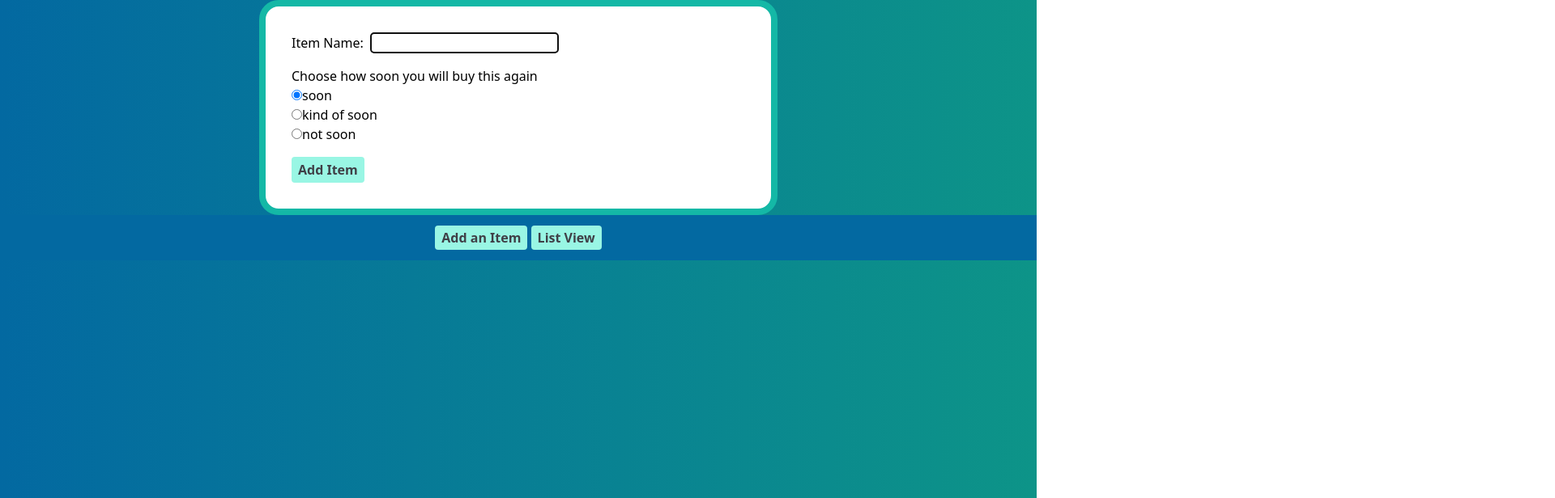
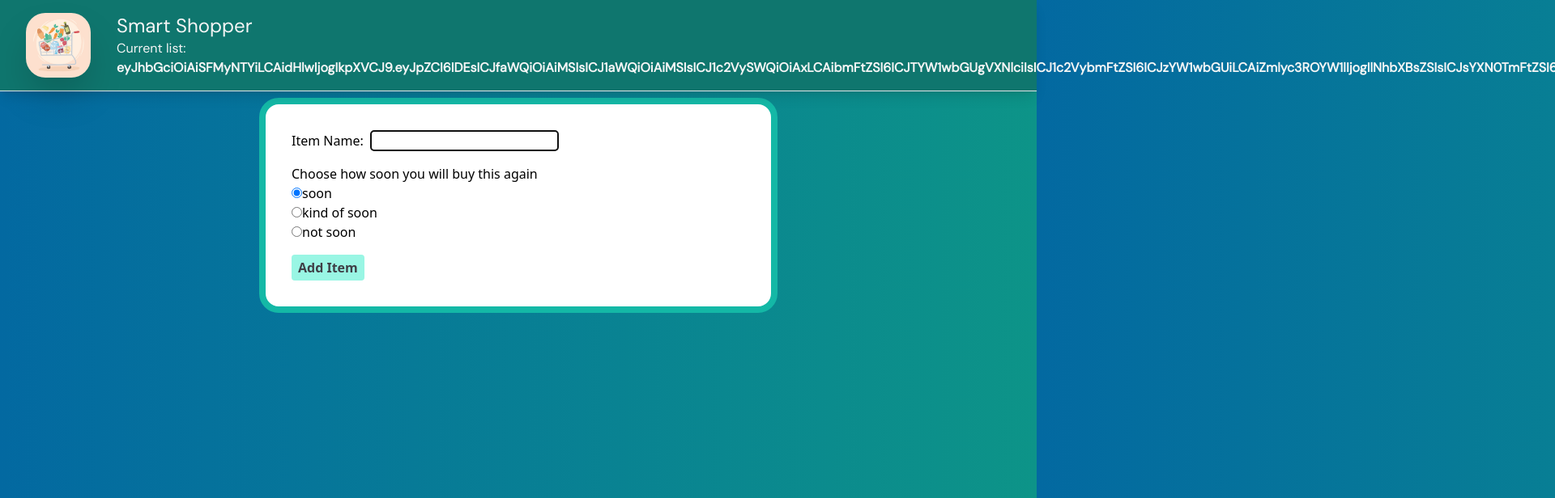
Before and after one commit to the-collab-lab/tcl-36-smart-shopping-list, a React (Create React App) app: page /addItemView in a window 1280 px wide. Shown: the top 616 px of the page at 81% size, 1920 px wide, since content can reach past the window. Built offline with nearby package versions, Linux system fonts and the light colour scheme; no server answers; sample sign-in values are in the browser's storage; a web font is replaced by a local one.

Commit message:
reused header for addItems view and welcome page, removed navigation

```diff
--- a/src/components/AddItem.jsx
+++ b/src/components/AddItem.jsx
@@ -6,7 +6,7 @@ import { useNavigate } from 'react-router-dom';
 import toast, { Toaster } from 'react-hot-toast';
 import { normalizeItemName } from '../utilities';
 import { radioButtonOptions } from '../configuration';
-import Navigation from './Navigation';
+import Header from './Header';
 
 //duplicate item? sets isDuplicateFound to true, otherwise false
 //isDuplicateFound boolean gates form submission to database
@@ -80,8 +80,9 @@ function AddItem() {
 
   return (
     <>
+      <Header display={'hidden'} />
       <Toaster />
-      <div className="container flex w-3/4 md:w-1/2 mx-auto p-8 rounded-3xl border-8 border-teal-500 bg-white">
+      <div className="container mt-2 flex w-3/4 md:w-1/2 mx-auto p-8 rounded-3xl border-8 border-teal-500 bg-white">
         <form method="post">
           <label htmlFor="itemName">Item Name:</label>
           <input
@@ -123,7 +124,6 @@ function AddItem() {
           </button>
         </form>
       </div>
-      <Navigation />
     </>
   );
 }
--- a/src/components/Header.jsx
+++ b/src/components/Header.jsx
@@ -4,7 +4,7 @@ import ListNameCopy from './ListNameCopy';
 import ExitList from './ExitList';
 import { ImCross } from 'react-icons/im';
 
-const Header = ({ filter, setFilter }) => {
+const Header = ({ filter, setFilter, display }) => {
   const [isOpen, setIsOpen] = useState(false);
 
   const localToken = localStorage.getItem('list-token');
@@ -66,7 +66,7 @@ const Header = ({ filter, setFilter }) => {
           <ListNameCopy copyText={localToken} />
           <ExitList />
         </div>
-        <div className="flex flex-col relative my-2">
+        <div className={`flex flex-col relative my-2 ${display}`}>
           <div className="flex relative text-gray-600 focus-within:text-gray-400">
             <span className="absolute inset-y-0 left-0 flex items-center pl-2">
               <svg
--- a/src/components/ListView.jsx
+++ b/src/components/ListView.jsx
@@ -4,6 +4,7 @@ import { db } from '../lib/firebase';
 import { useNavigate } from 'react-router-dom';
 import Welcome from './Welcome';
 import ListLayout from './ListLayout';
+import Header from './Header';
 
 function ListView() {
   const [items, setItems] = useState([]);
@@ -50,7 +51,10 @@ function ListView() {
               />
             </>
           ) : (
-            <Welcome />
+            <>
+              <Header display={'hidden'} />
+              <Welcome />
+            </>
           )}
         </div>
       )}
```
